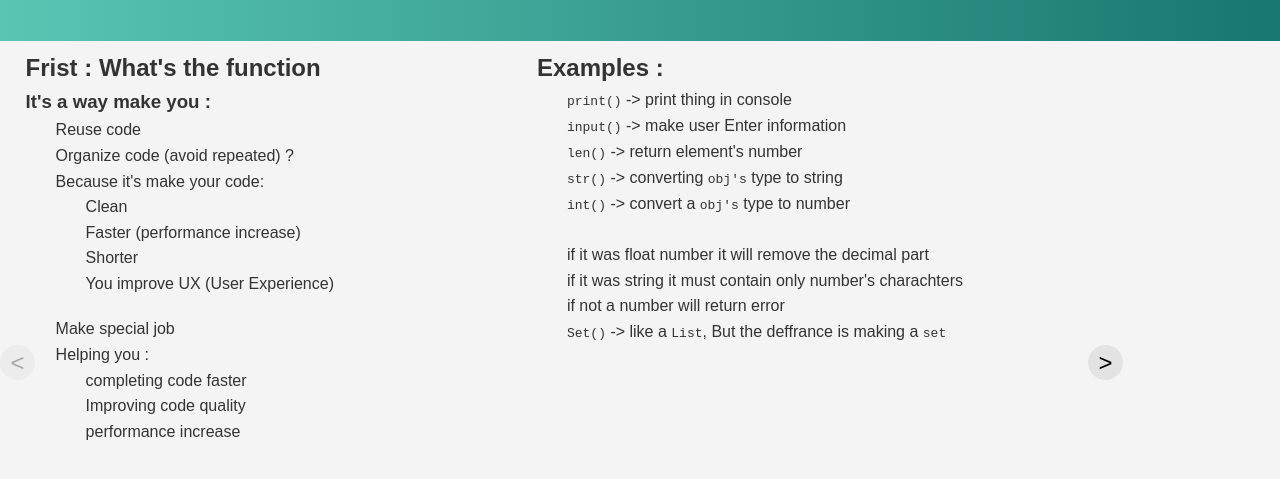
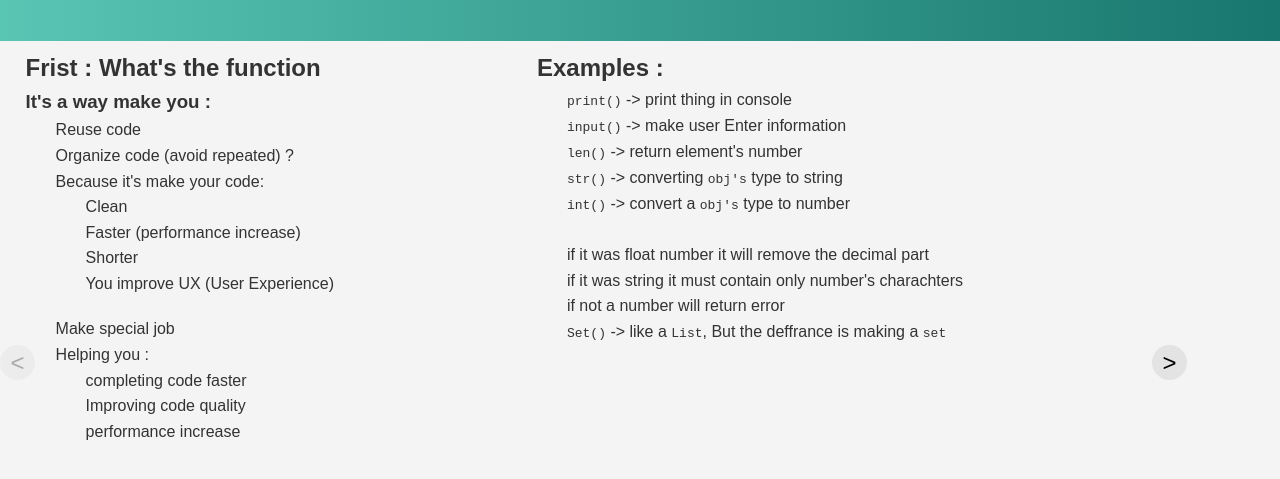
Before and after one commit to Ahmedsportdev/task-3-m, a plain HTML site: page index.html in a window 1280 px wide. Shown: the part 79-558 px from the top of the page. Drawn offline with Linux system fonts and the light colour scheme.

Commit message:
Refactor CSS styles for header and buttons

```diff
--- a/style.css
+++ b/style.css
@@ -100,7 +100,7 @@ button:disabled{
 
 #forward {
     position: fixed ;
-    left: 85%;
+    left: 90%;
 }
 
 #realexfr{
```
